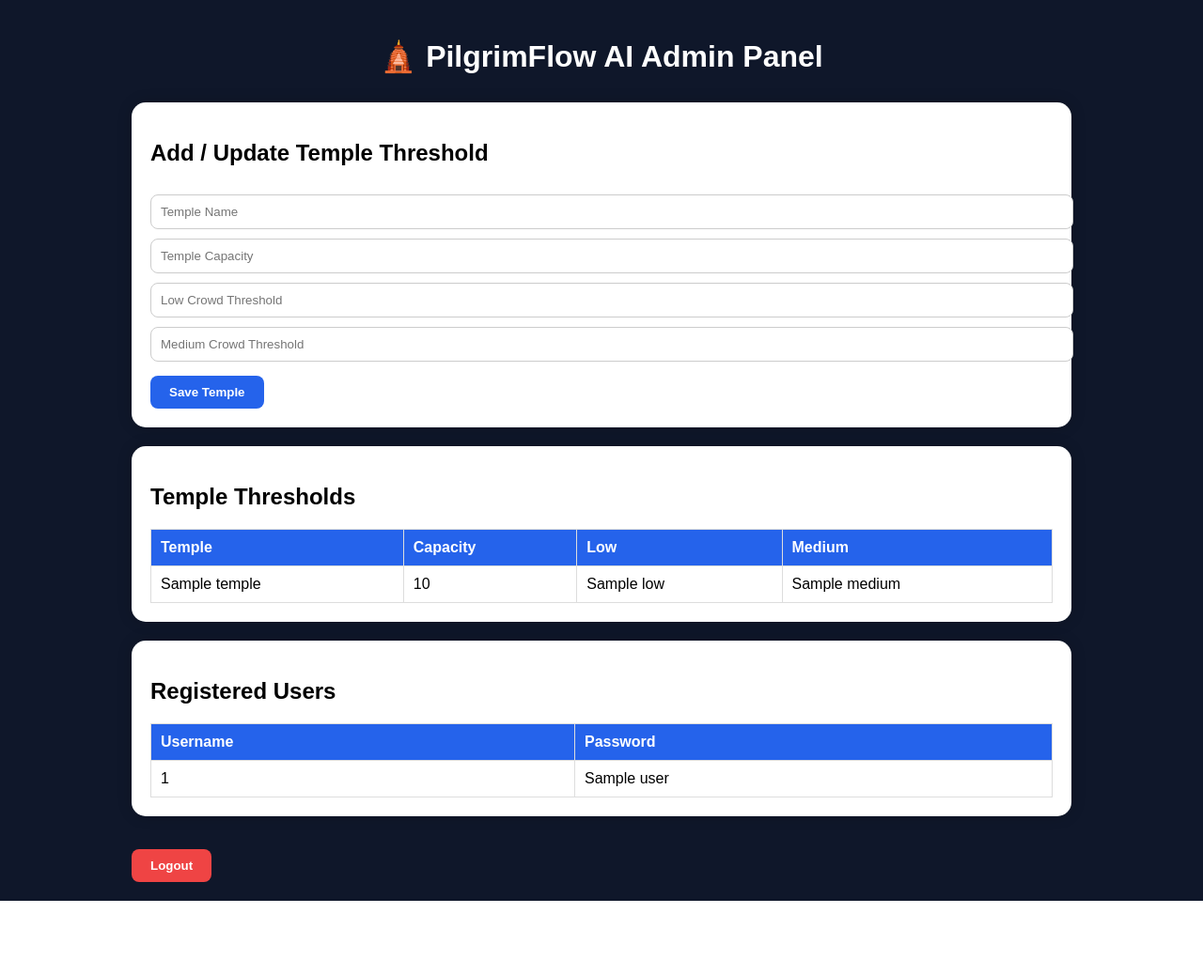
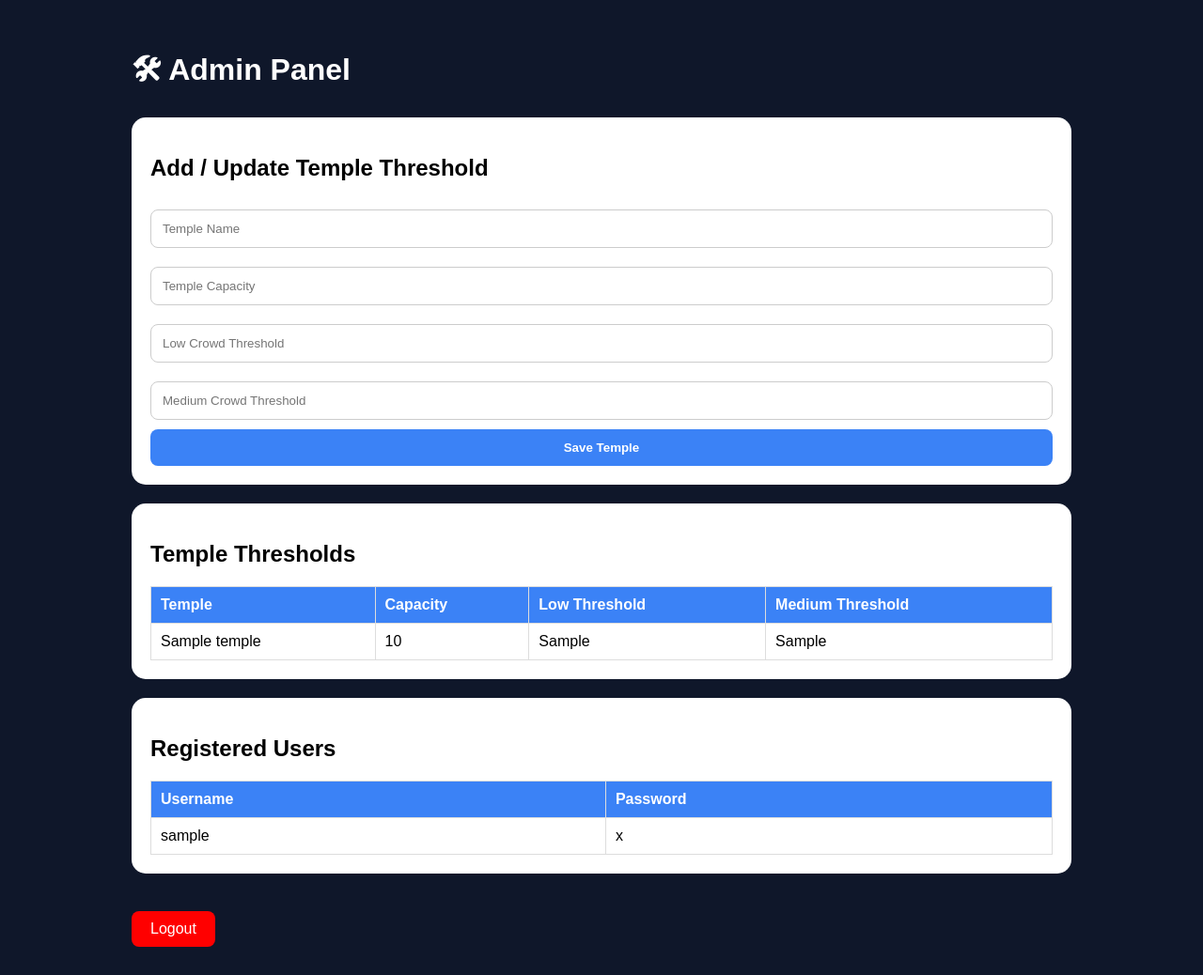
Before and after one commit to omjagtap24-oss/crowd-detection-app, a Flask app: template templates/admin.html in a window 1280 px wide. Shown: the whole page at 94% size. Before the commit the page ends 959 px from the top, so only its background shows below. Run offline with Flask 3, Linux system fonts and the light colour scheme; the template is opened without the code that fills it: most values are stand-ins (such as "Sample title", 1, 10 or a date in 2020).

Commit message:
Update admin.html

```diff
--- a/templates/admin.html
+++ b/templates/admin.html
@@ -1,6 +1,9 @@
+<!-- templates/admin.html -->
+
 <!DOCTYPE html>
 <html>
 <head>
+
 <title>Admin Panel</title>
 
 <style>
@@ -10,7 +13,7 @@ margin:0;
 font-family:Arial;
 background:#0f172a;
 color:white;
-padding:20px;
+padding:30px;
 }
 
 .container{
@@ -24,31 +27,27 @@ color:black;
 padding:20px;
 border-radius:15px;
 margin-bottom:20px;
-box-shadow:0 0 15px rgba(0,0,0,0.2);
-}
-
-h1{
-text-align:center;
-margin-bottom:30px;
 }
 
 input{
 width:100%;
-padding:10px;
+padding:12px;
 margin-top:10px;
+margin-bottom:10px;
 border-radius:8px;
 border:1px solid #ccc;
+box-sizing:border-box;
 }
 
 button{
-padding:10px 20px;
-margin-top:15px;
-background:#2563eb;
-color:white;
+padding:12px;
 border:none;
 border-radius:8px;
+background:#3b82f6;
+color:white;
+font-weight:bold;
 cursor:pointer;
-font-weight:bold;
+width:100%;
 }
 
 table{
@@ -57,52 +56,70 @@ border-collapse:collapse;
 margin-top:15px;
 }
 
-th, td{
+table th,
+table td{
 border:1px solid #ddd;
 padding:10px;
 text-align:left;
 }
 
-th{
-background:#2563eb;
+table th{
+background:#3b82f6;
 color:white;
 }
 
-.logout-btn{
-background:#ef4444;
+h1{
+margin-bottom:20px;
+}
+
+.logout{
+display:inline-block;
+margin-top:20px;
+padding:10px 20px;
+background:red;
+color:white;
+text-decoration:none;
+border-radius:8px;
 }
 
 </style>
+
 </head>
 
 <body>
 
 <div class="container">
 
-<h1>🛕 PilgrimFlow AI Admin Panel</h1>
+<h1>
+🛠 Admin Panel
+</h1>
 
 <div class="card">
 
 <h2>Add / Update Temple Threshold</h2>
 
-<form action="/add_temple" method="POST">
+<form method="POST" action="/add_temple">
 
-<input type="text"
+<input
+type="text"
 name="name"
 placeholder="Temple Name"
 required>
 
-<input type="number"
+<input
+type="number"
 name="capacity"
 placeholder="Temple Capacity"
 required>
 
-<input type="number"
+<input
+type="number"
 name="low"
 placeholder="Low Crowd Threshold"
 required>
 
-<input type="number"
+<input
+type="number"
 name="medium"
 placeholder="Medium Crowd Threshold"
 required>
@@ -124,17 +141,22 @@ Save Temple
 <tr>
 <th>Temple</th>
 <th>Capacity</th>
-<th>Low</th>
-<th>Medium</th>
+<th>Low Threshold</th>
+<th>Medium Threshold</th>
 </tr>
 
-{% for temple, info in data.items() %}
+{% for temple in temples %}
 
 <tr>
-<td>{{ temple }}</td>
-<td>{{ info.capacity }}</td>
-<td>{{ info.low }}</td>
-<td>{{ info.medium }}</td>
+
+<td>{{ temple.name }}</td>
+
+<td>{{ temple.capacity }}</td>
+
+<td>{{ temple.low_threshold }}</td>
+
+<td>{{ temple.medium_threshold }}</td>
+
 </tr>
 
 {% endfor %}
@@ -157,8 +179,11 @@ Save Temple
 {% for user in users %}
 
 <tr>
-<td>{{ user[0] }}</td>
-<td>{{ user[1] }}</td>
+
+<td>{{ user.username }}</td>
+
+<td>{{ user.password }}</td>
+
 </tr>
 
 {% endfor %}
@@ -167,12 +192,8 @@ Save Temple
 
 </div>
 
-<a href="/logout">
-
-<button class="logout-btn">
+<a href="/logout" class="logout">
 Logout
-</button>
-
 </a>
 
 </div>
```
